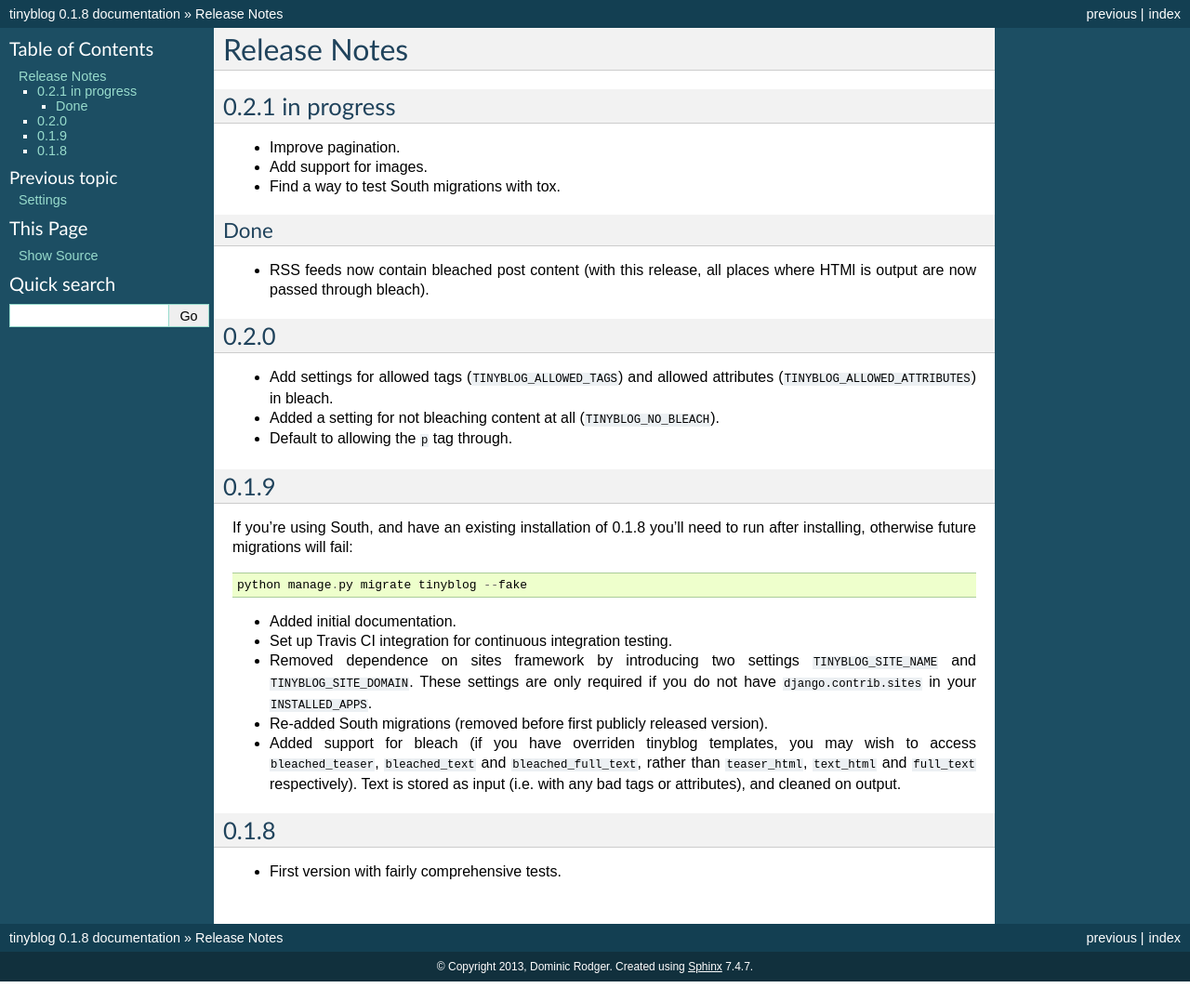
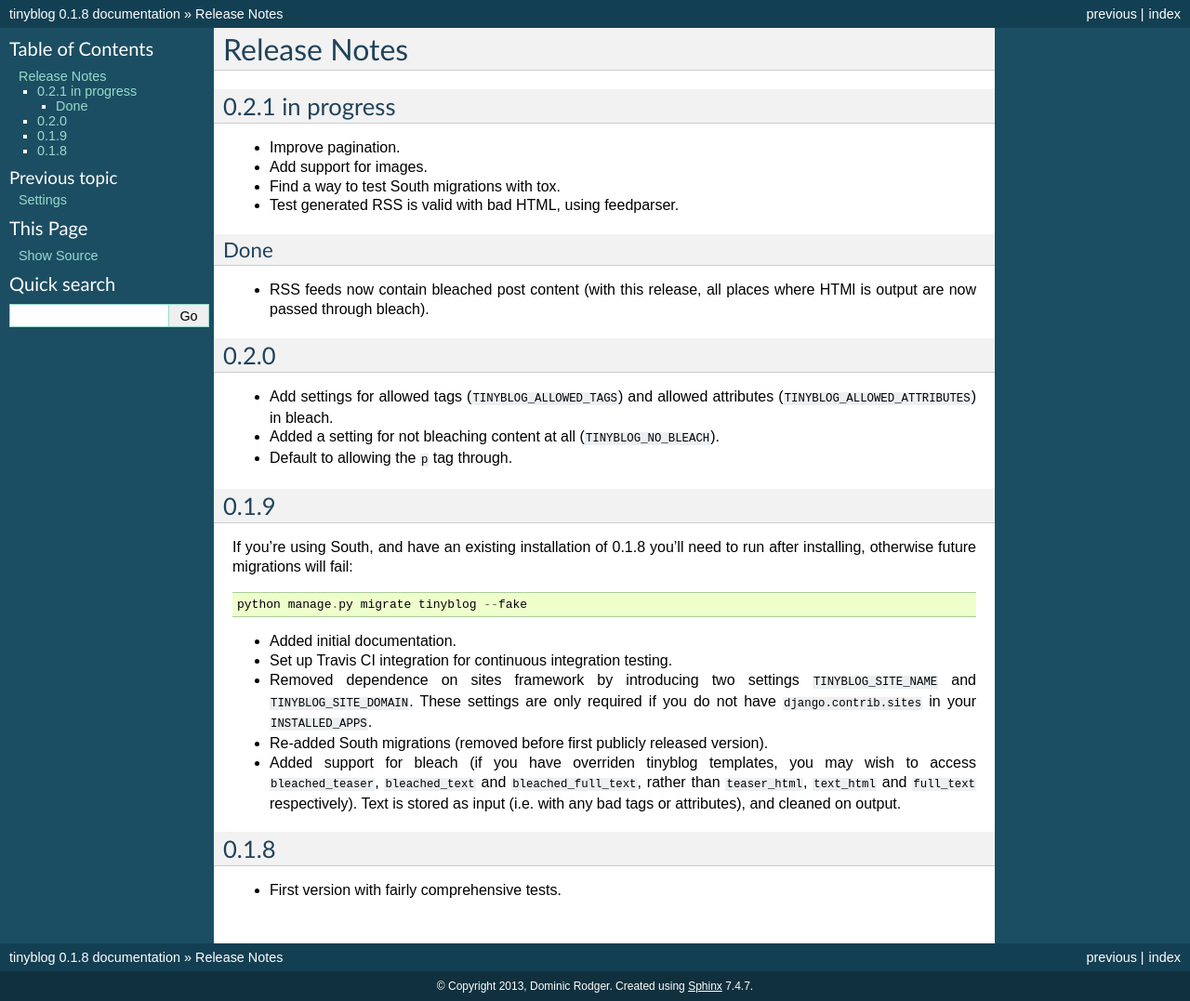
Before and after one commit to dominicrodger/tinyblog, a Sphinx documentation site: the page built from docs/release_notes.rst, in a window 1280 px wide. Shown: the whole page at 93% size. Built offline with Sphinx 7.4.7, drawn with Linux system fonts in a browser that asks for light colours; before the commit the page ends 1056 px from its top, so only the background shows below that.

Commit message:
Add an idea for testing

```diff
--- a/docs/release_notes.rst
+++ b/docs/release_notes.rst
@@ -7,6 +7,7 @@ Release Notes
 * Improve pagination.
 * Add support for images.
 * Find a way to test South migrations with tox.
+* Test generated RSS is valid with bad HTML, using feedparser.
 
 Done
 ----
```
